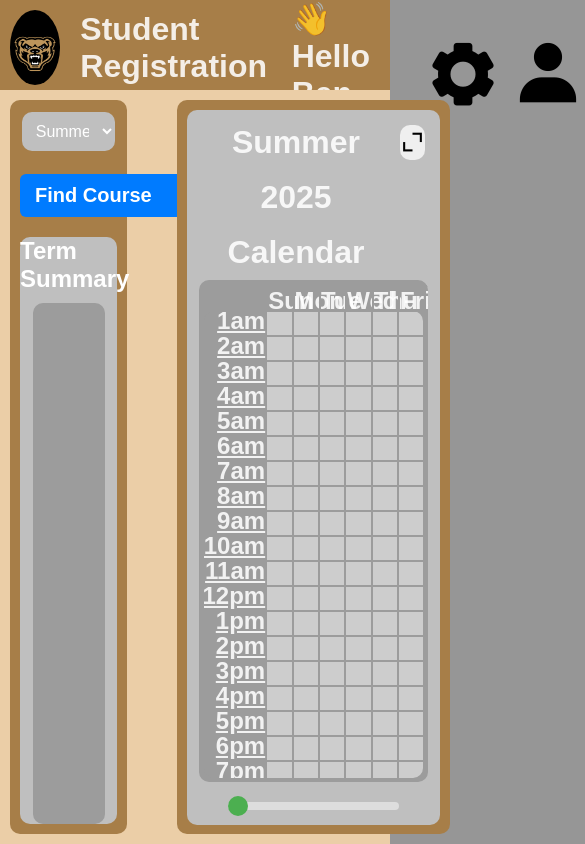
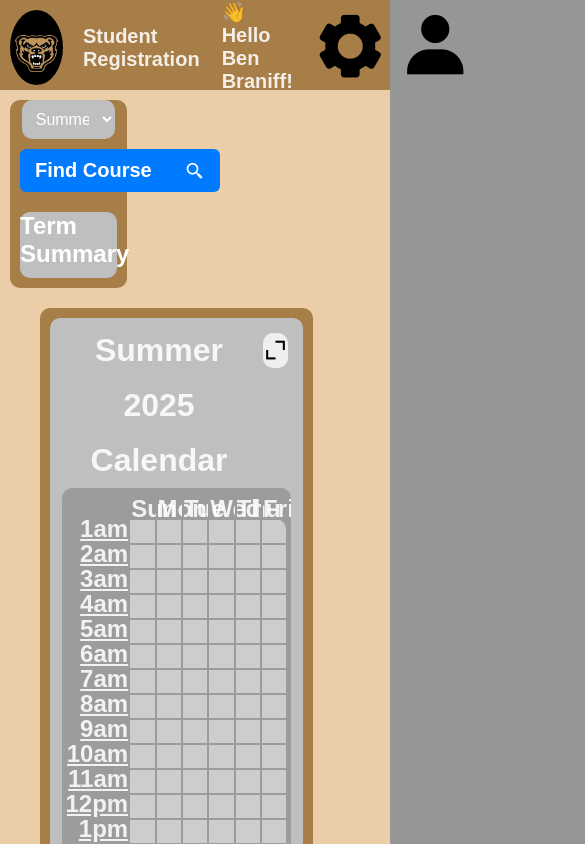
Before and after one commit to msalama2/CSI-3450-DataBase-and-Design, a React (Vite) app in the folder frontend/: page / in a window 390 px wide. Shown: the top 844 px of the page, 585 px wide, since content can reach past the window. Built offline with nearby package versions, Linux system fonts and the light colour scheme.

Commit message:
attempting to add screen size stuff but im tired

```diff
--- a/frontend/src/components/homepage/homepage.css
+++ b/frontend/src/components/homepage/homepage.css
@@ -4,7 +4,7 @@
   flex-direction: column;
   background-color: #ebcea7;
   /* overflow: hidden; */
-    max-height: 900px;
+  max-height: 900px;
 }
 
 .body {
@@ -41,7 +41,7 @@
   object-position: center 70%;
   border-radius: 50%;
   background-color: black;
-  margin: 10px  ;
+  margin: 10px;
 }
 .topbar .logo img {
   height: 100%;
@@ -196,7 +196,6 @@
   display: none;
 }
 
-
 /*Using keyframes for shaking an image*/
 @keyframes Shake {
   0% {
@@ -219,3 +218,24 @@
     transform: rotate(4deg);
   }
 }
+
+/* screen size responsive design */
+@media screen and (max-width: 960px) {
+  .title,
+  .name {
+    font-size: 20px;
+  }
+}
+
+@media screen and (max-width: 800) {
+  .popup-content {
+    width: 90%;
+    /* height: 40%; */
+  }
+}
+
+@media screen and (max-width: 780px) {
+  .body {
+    flex-direction: column;
+  }
+}
```
